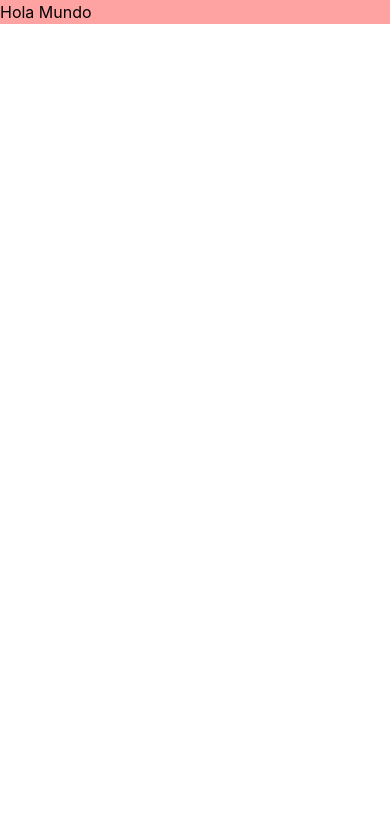
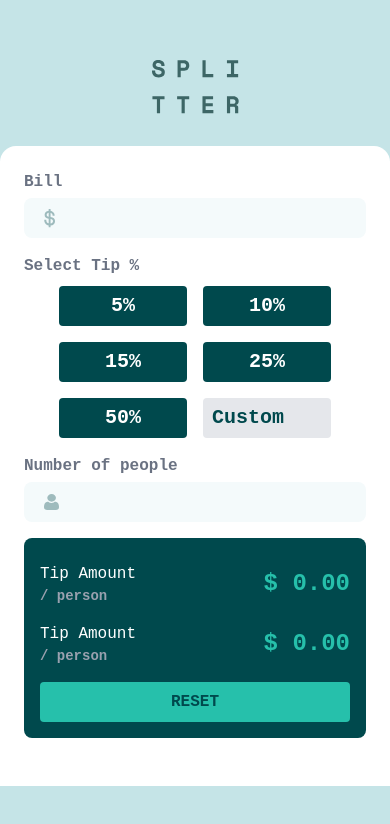
Before and after one commit to mlopezl/tip-calculator-app-challenge, a website built with Vite: page index.html in a window 390 px wide. Built offline with nearby package versions, Linux system fonts and the light colour scheme.

Commit message:
Building mobile structure and adding styles

```diff
--- a/index.html
+++ b/index.html
@@ -1,5 +1,6 @@
 <!doctype html>
 <html lang="en">
+
 <head>
   <meta charset="UTF-8" />
   <link rel="icon" type="image/svg+xml" href="/favicon.svg" />
@@ -7,8 +8,80 @@
   <title>tip-calculator-app</title>
   <link rel="stylesheet" href="./src/style.css">
 </head>
-  <body>
-    <h1 class="bg-red-300">Hola Mundo</h1>
+
+<body class="bg-grey-200 flex flex-col justify-center items-center pt-15 gap-8">
+  <img src="./public/images/logo.svg" alt="Logo">
+  <form action="#" class="bg-white w-full h-160 font-space p-6 rounded-t-2xl flex flex-col gap-4">
+    <section class="bill flex flex-col gap-1">
+      <label for="bill" class="text-gray-500 font-bold">Bill</label>
+      <div class="bg-grey-50 flex items-center h-10 rounded-lg p-2 pl-5">
+        <img src="./public/images/icon-dollar.svg" alt="Dollar icon" class="w-3 h-5">
+        <input id="bill" name="bill" type="number"
+          class="bg-grey-50 w-full text-3xl text-right text-green-900 font-space font-bold outline-none">
+      </div>
+    </section>
+    <section class="type flex flex-col gap-2">
+      <legend class="text-gray-500 font-bold">Select Tip %</legend>
+      <div class="flex flex-wrap gap-4 justify-center">
+        <label
+          class="bg-green-900 text-white text-xl font-bold w-32 h-10 flex justify-center items-center rounded-sm has-[:checked]:bg-green-400 has-[:checked]:text-green-900">
+          <input class="hidden" name="tip-type" type="radio" value="0.05">
+          5%
+        </label>
+        <label
+          class="bg-green-900 text-white text-xl font-bold w-32 h-10 flex justify-center items-center rounded-sm has-[:checked]:bg-green-400 has-[:checked]:text-green-900">
+          <input class="hidden" name="tip-type" type="radio" value="0.1">
+          10%
+        </label>
+        <label
+          class="bg-green-900 text-white text-xl font-bold w-32 h-10 flex justify-center items-center rounded-sm has-[:checked]:bg-green-400 has-[:checked]:text-green-900">
+          <input class="hidden" name="tip-type" type="radio" value="0.15">
+          15%
+        </label>
+        <label
+          class="bg-green-900 text-white text-xl font-bold w-32 h-10 flex justify-center items-center rounded-sm has-[:checked]:bg-green-400 has-[:checked]:text-green-900">
+          <input class="hidden" name="tip-type" type="radio" value="0.25">
+          25%
+        </label>
+        <label
+          class="bg-green-900 text-white text-xl font-bold w-32 h-10 flex justify-center items-center rounded-sm has-[:checked]:bg-green-400 has-[:checked]:text-green-900">
+          <input class="hidden" name="tip-type" type="radio" value="0.50">
+          50%
+        </label>
+        <label
+          class="bg-gray-200 text-green-900 text-xl font-bold w-32 h-10 flex justify-center items-center rounded-sm">
+
+          <input placeholder="Custom" class="w-full outline-none text-right pr-8 placeholder:text-green-900 placeholder:text-xl placeholder:font-bold" name="tip-type" type="number">
+        </label>
+      </div>
+    </section>
+     <section class="people flex flex-col gap-1">
+      <label for="people" class="text-gray-500 font-bold">Number of people</label>
+      <div class="bg-grey-50 flex items-center h-10 rounded-lg p-2 pl-5">
+        <img src="./public/images/icon-person.svg" alt="Dollar icon" class="w-4 h-4">
+        <input id="people" name="people" type="number"
+          class="bg-grey-50 w-full text-3xl text-right text-green-900 font-space font-bold outline-none">
+      </div>
+    </section>
+    <section class="results bg-green-900 rounded-lg flex flex-col p-4 pt-6 gap-4">
+      <div class="tip__amount flex justify-between items-center">
+        <div class="flex flex-col gap-1">
+          <p class="text-white h-5">Tip Amount</p>
+          <p class="text-gray-400 font-bold text-sm">/ person</p>
+        </div>
+        <p class="text-green-400 text-2xl font-bold">$ <span>0.00</span></p>
+      </div>
+      <div class="total flex justify-between items-center">
+        <div class="flex flex-col gap-1">
+          <p class="text-white h-5">Tip Amount</p>
+          <p class="text-gray-400 font-bold text-sm">/ person</p>
+        </div>
+        <p class="text-green-400 text-2xl font-bold">$ <span>0.00</span></p>
+      </div>
+      <button type="reset" class="bg-green-400 uppercase font-bold text-green-900 h-10 rounded-sm">reset</button>
+    </section>
+  </form>
   <script type="module" src="/src/main.js"></script>
 </body>
+
 </html>
--- a/src/style.css
+++ b/src/style.css
@@ -1 +1,14 @@
 @import "tailwindcss";
+
+@import url('https://fonts.googleapis.com/css2?family=Space+Mono:ital,wght@0,400;0,700;1,400;1,700&display=swap');
+
+@theme {
+  --color-green-400: hsl(172, 67%, 45%);
+  --color-green-900: hsl(183, 100%, 15%);
+  --color-grey-500: hsl(186, 14%, 43%);
+  --color-grey-400: hsl(184, 14%, 56%);
+  --color-grey-200: hsl(185, 41%, 84%);
+  --color-grey-50: hsl(189, 47%, 97%);
+  --color-white: hsl(0, 100%, 100%);
+  --font-space: "Space Mono", monospace;
+}
```
Lines whose indentation alone changed are shown as unchanged.
